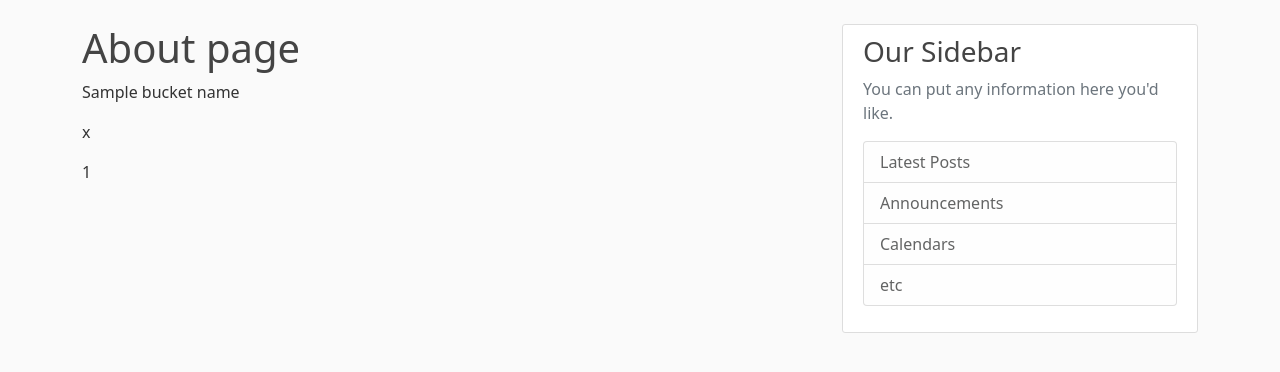
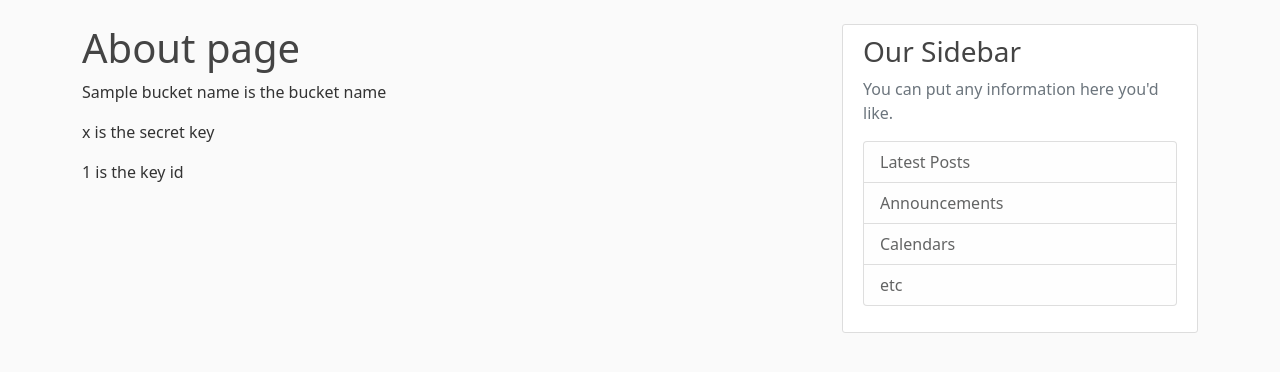
Before and after one commit to timmyades3/my-blog, a Django app: template blog1/templates/blog1/about.html in a window 1280 px wide. Shown: the part 56-428 px from the top of the page. Run offline with Django 4.2, Linux system fonts and the light colour scheme; the template is opened without the code that fills it: most values are stand-ins (such as "Sample title", 1, 10 or a date in 2020); some libraries are stand-ins or nearby versions.

Commit message:
added template

```diff
--- a/blog1/templates/blog1/about.html
+++ b/blog1/templates/blog1/about.html
@@ -1,8 +1,8 @@
 {% extends "base.html" %}
 {% block content %}
     <h1>About page</h1>
-    <p>{{ bucket_name }}</p>
-    <p>{{ secret_key }}</p>
-    <p>{{ key_id }}</p>
+    <p>{{ bucket_name }} is the bucket name</p>
+    <p>{{ secret_key }} is the secret key</p>
+    <p>{{ key_id }} is the key id </p>
 
 {% endblock content %}
```
